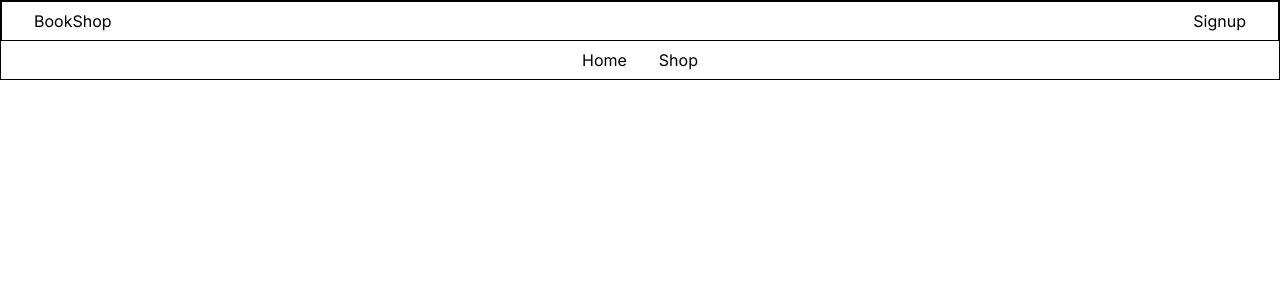
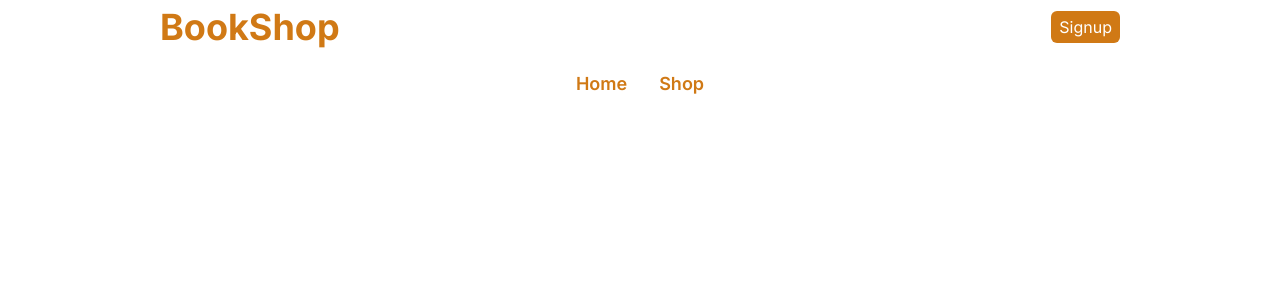
Before and after one commit to ugurcankuzu/bookshop, a Next.js app in the folder book-store/: page / in a window 1280 px wide. Shown: the top 300 px of the page. Built offline with nearby package versions, Linux system fonts and the light colour scheme.

Commit message:
Navbar styles applied.

```diff
--- a/book-store/src/components/navbar.tsx
+++ b/book-store/src/components/navbar.tsx
@@ -5,23 +5,30 @@ export default function Navbar() {
     <section className={navbarComponentStyle.navbarSectionFrame}>
       <div className={navbarComponentStyle.navbarMain}>
         <Link href={""}>
-          <h1>BookShop</h1>
+          <h1 className={navbarComponentStyle.logo}>BookShop</h1>
         </Link>
         {/* TODO: Searchbar Component */}
-        <Link href={""}>Signup</Link>
+        <Link href={""} className={navbarComponentStyle.signup}>
+          Signup
+        </Link>
       </div>
-      <div className={navbarComponentStyle.navbarRoutes}>
-        <Link href={""}>Home</Link>
-        <Link href={""}>Shop</Link>
-      </div>
+      <nav className={navbarComponentStyle.navbarRoutes}>
+        <Link href={""} className={navbarComponentStyle.navItem}>
+          Home
+        </Link>
+        <Link href={""} className={navbarComponentStyle.navItem}>
+          Shop
+        </Link>
+      </nav>
     </section>
   );
 }
 
 const navbarComponentStyle = {
-  navbarSectionFrame:
-    "w-full h-[80px] flex flex-col items-center justify-center border border-black",
-  navbarMain:
-    "w-full h-full flex justify-between items-center px-8 border border-black",
-  navbarRoutes: "w-full h-full flex justify-center items-center gap-8",
+  navbarSectionFrame: "w-full flex flex-col items-center justify-start gap-4 ",
+  navbarMain: "w-full flex justify-between items-center px-8 md:w-4/5",
+  navbarRoutes: "w-full flex justify-center items-center gap-8 ",
+  logo: "text-[36px] text-main-orange font-bold",
+  navItem: "text-[18px] text-main-orange font-semibold",
+  signup: "bg-main-orange rounded-md px-2 py-1 text-white",
 };
```
